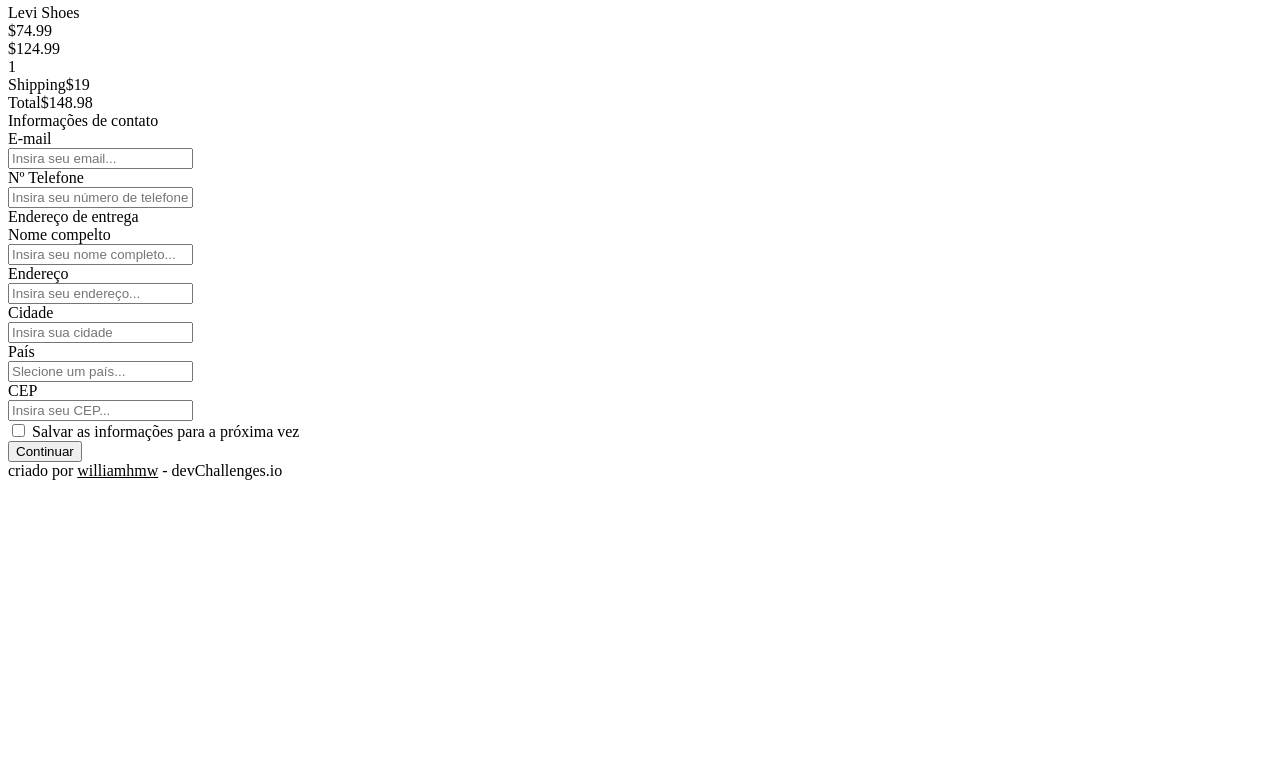
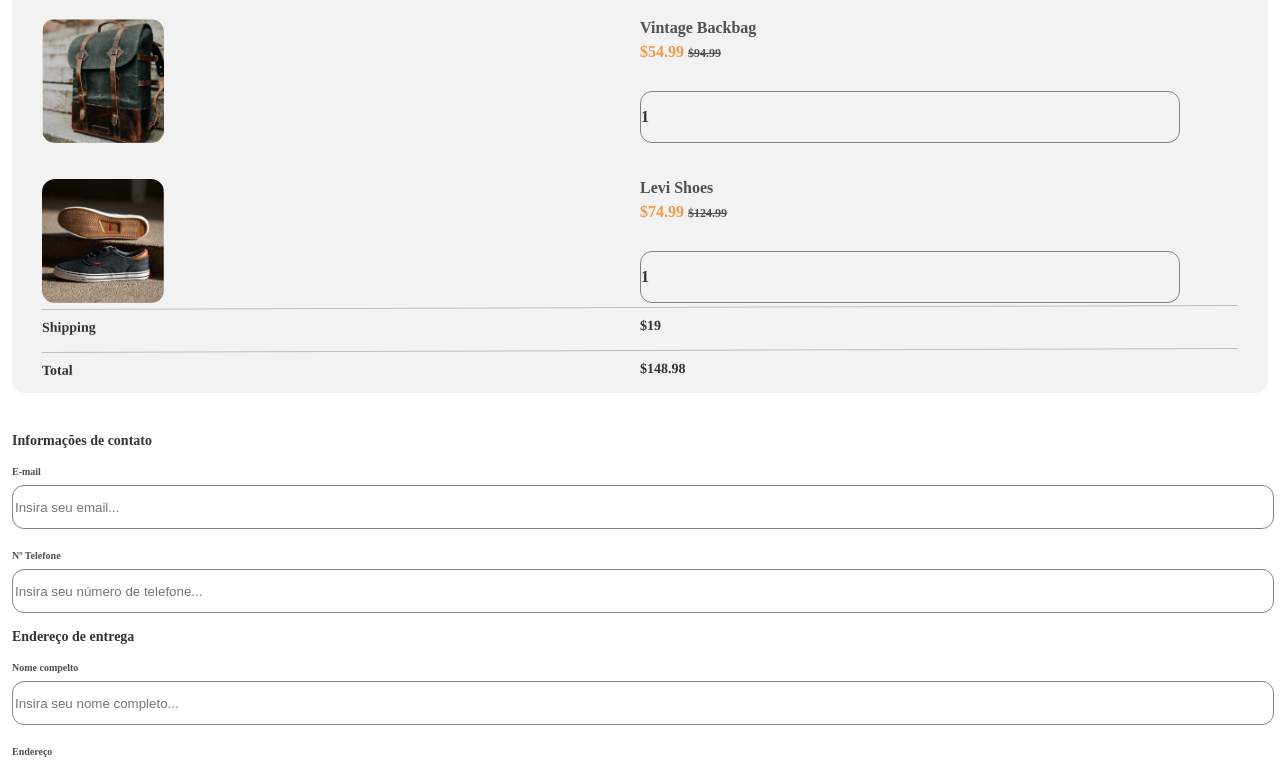
Before and after one commit to williamhmw/checkout-page, a plain HTML site: page index.html in a window 1280 px wide. Shown: the part 94-856 px from the top of the page. Before the commit the page ends 800 px from the top, so only its background shows below. Drawn offline with Linux system fonts and the light colour scheme.

Commit message:
Estilização dos produtos e forms em SASS

```diff
--- a/index.html
+++ b/index.html
@@ -14,18 +14,20 @@
     <main>
         <div class="checkout-products">
             <div class="product">
-                <div class="image-product"></div>
-                <div class="name-product">Vintage Backbag</div>
-                <div class="promotion-value-product">$54.99</div>
-                <div class="value-product">$94.99</div>
-                <div class="amount">1</div>
+                <div class="image-product"><img src="./img/photo1.png" alt=""></div>
+                <div class="information-product">
+                    <div class="name-product">Vintage Backbag</div>
+                    <div class="value-product">$54.99 <span>$94.99</span></div>
+                    <div class="amount">1</div>
+                </div>
             </div>
             <div class="product">
-                <div class="image-product"></div>
-                <div class="name-product">Levi Shoes</div>
-                <div class="promotion-value-product">$74.99</div>
-                <div class="value-product">$124.99</div>
-                <div class="amount">1</div>
+                <div class="image-product"><img src="./img/photo2.png" alt=""></div>
+                <div class="information-product">
+                    <div class="name-product">Levi Shoes</div>
+                    <div class="value-product">$74.99 <span>$124.99</span></div>
+                    <div class="amount">1</div>
+                </div>
             </div>
             <div class="price-request">Shipping<span>$19</span></div>
             <div class="price-request">Total<span>$148.98</span></div>
@@ -35,27 +37,27 @@
             <div class="form-information">Informações de contato</div>
 
             <label for="email">E-mail</label><br>
-            <input type="text" id="email" name="email" placeholder="Insira seu email..."><br>
+            <input type="e" id="email" name="email" placeholder="Insira seu email..." required><br>
 
             <label for="phone">Nº Telefone</label><br>
-            <input type="text" id="phone" name="phone" placeholder="Insira seu número de telefone..."><br>
+            <input type="tel" id="phone" name="phone" placeholder="Insira seu número de telefone..." pattern="[0-9]{2}-[0-9]{1}-[0-9]{8}" required><br>
 
             <div class="form-information">Endereço de entrega</div>
 
             <label for="email">Nome compelto</label><br>
-            <input type="text" id="email" name="email" placeholder="Insira seu nome completo..."><br>
+            <input type="text" id="email" name="email" placeholder="Insira seu nome completo..." required><br>
 
             <label for="adress">Endereço</label><br>
-            <input type="text" id="adress" name="adress" placeholder="Insira seu endereço..."><br>
+            <input type="text" id="adress" name="adress" placeholder="Insira seu endereço..." required><br>
 
             <label for="city">Cidade</label><br>
-            <input type="text" id="city" name="city" placeholder="Insira sua cidade"><br>
+            <input type="text" id="city" name="city" placeholder="Insira sua cidade" required><br>
 
             <label for="country">País</label><br>
-            <input type="text" id="coutry" name="country" placeholder="Slecione um país..."><br>
+            <input type="text" id="coutry" name="country" placeholder="Slecione um país..." required><br>
 
             <label for="postal-code">CEP</label><br>
-            <input type="text" id="postal-code" name="postal-code" placeholder="Insira seu CEP..."><br>
+            <input type="text" id="postal-code" name="postal-code" placeholder="Insira seu CEP..." min="8" max="8" required><br>
 
             <input type="checkbox" name="save-information" id="save-information">
             <label for="save-information">Salvar as informações para a próxima vez</label><br>
--- a/styles/_header.scss
+++ b/styles/_header.scss
@@ -1,4 +1,7 @@
 .title-page{
     font-family: 'Montserrat', sans-serif;
-    font-weight: 600;
+    font-size: 1.5rem;
+    margin-top: 2rem;
+    margin-left: 0.3755rem;
+    margin-bottom: 1.25rem;
 }
--- a/styles/_main.scss
+++ b/styles/_main.scss
@@ -0,0 +1,74 @@
+.checkout-products{
+    background-color: $color-gray-6;
+    display: grid;
+    border-radius: 0.75rem;
+    padding-left: 1.875rem;
+    padding-right: 1.875rem;
+    margin-bottom: 2.5rem;
+    .product{
+        display: grid;
+        grid-template-columns: 1fr 1fr;
+        margin-top: 2rem;
+    }
+    .image-product{
+        img{
+            border-radius: 0.8125rem;
+            max-width: 10rem;
+            max-height: 7.75rem;
+        }
+    }
+    .name-product{
+        color:$color-gray-1;
+        font-size: 1rem;
+        margin-bottom: 0.375rem;
+    }
+    .value-product{
+        color:$color-orange-1;
+        span{
+            color:$color-gray-1;
+            text-decoration-line: line-through;
+            font-size: 0.75rem;
+        }
+    }
+    .amount{
+        color: $color-gray-2;
+        border: 1px solid $color-gray-3;
+        border-radius: 0.75rem;
+        padding-top: 1rem;
+        padding-bottom: 1rem;
+        margin-top: 1.875rem;
+        margin-right: 3.625em;
+    }
+
+    .price-request{
+        font-size: 0.875rem;
+        color: $color-gray-2;
+        display: grid;
+        grid-template-columns: 1fr 1fr;
+        border-top: 1px solid #BDBDBD;
+        transform: rotate(-0.18deg);
+        padding-top: 0.625rem;
+        padding-bottom: 1rem;
+    }
+}
+
+form{
+    .form-information{
+        font-size: 0.875rem;
+        color: $color-gray-2;
+        margin-bottom: 0.75rem;
+    }
+    label{
+        font-size: 0.625rem;
+        color:$color-gray-4;
+
+    }
+    input{
+        margin-top: 0.375rem;
+        margin-bottom: 1rem;
+        border: 1px solid $color-gray-3;
+        border-radius: 12px;
+        width: 100%;
+        height: 2.5rem;
+    }
+}
--- a/styles/styles.scss
+++ b/styles/styles.scss
@@ -1,5 +1,13 @@
+$color-gray-1:#4E5150;
+$color-gray-2:#333333;
+$color-gray-3:#828282;
+$color-gray-4:#4F4F4F;
+$color-gray-6:#F2F2F2;
+$color-orange-1:#F2994A;
+
 :root{
     font-size: 16px;
+    font-weight: 600;
 }
 html, body, div, span, h1, h2, h3, h4, h5, h6, p, img, strong,
 b, u, i, center, ol, ul, li, label, footer, header,
@@ -11,6 +19,10 @@ menu, nav, section {
   font: inherit;
   vertical-align: baseline;
 }
+body{
+    margin-left: 0.75rem;
+    margin-right: 0.75rem;
+}
 
 @import url('https://fonts.googleapis.com/css2?family=Montserrat:wght@600;700&display=swap');
 
```
Also changed, not shown: img/photo1.png (renamed from photo1.png), img/photo2.png (renamed from photo2.png), styles/_footer.scss (added), styles/_footes.scss (deleted), styles/styles.css, 1 other file.
